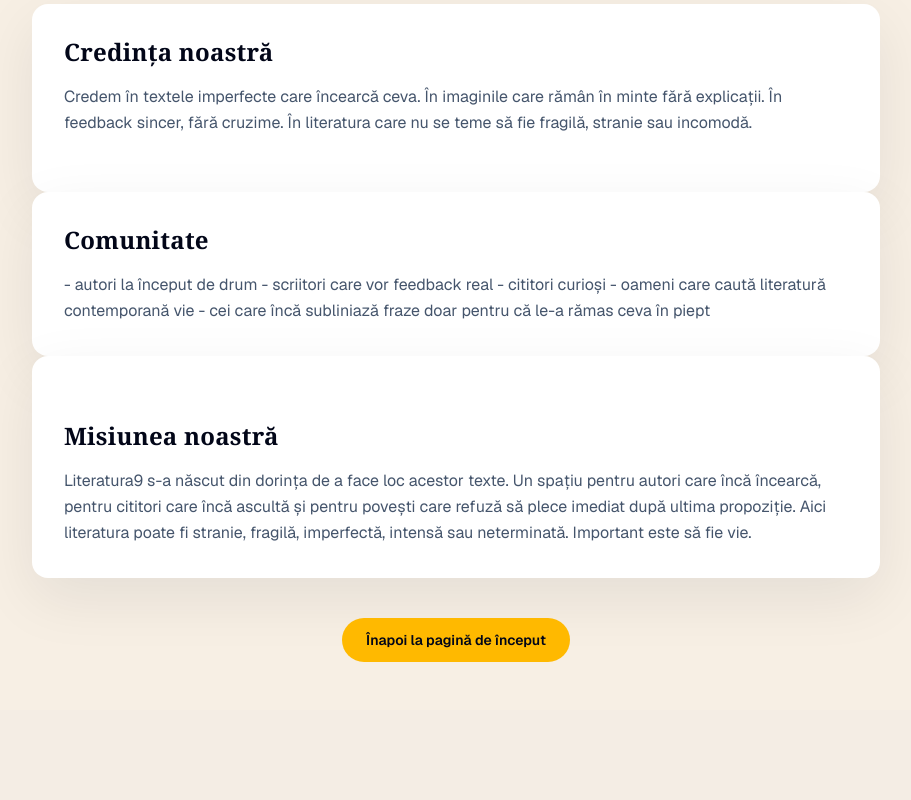
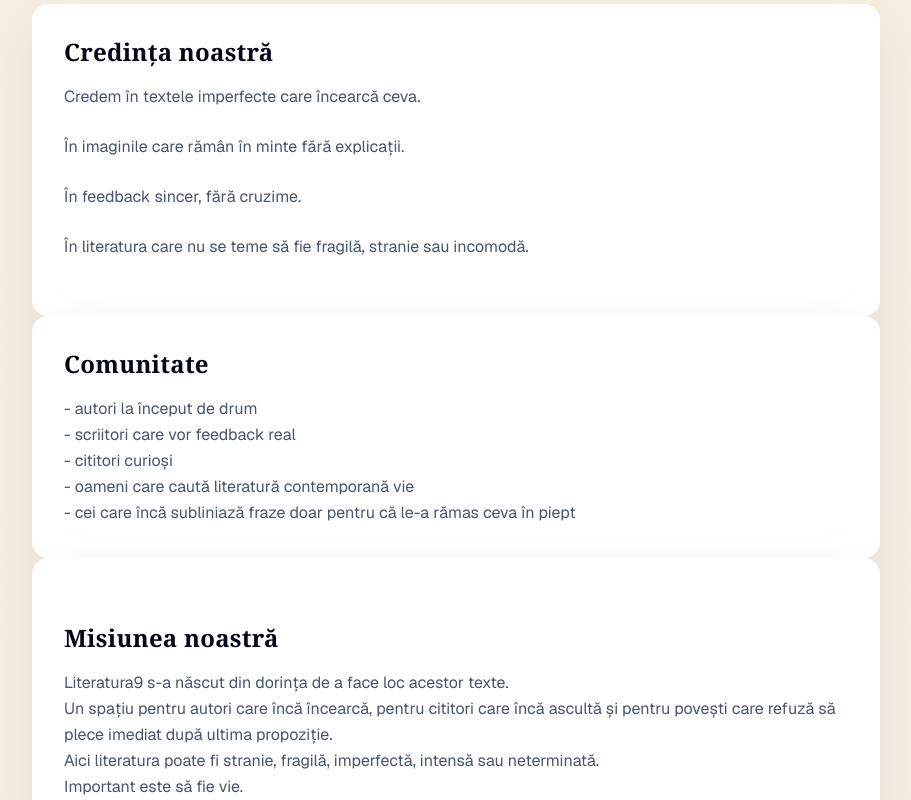
Before and after one commit to magique99/lit-app, a Next.js app: page /about in a window 1280 px wide. Shown: the part 340-1140 px from the top of the page, without its empty margins (184-1095 px from the left). Built offline with nearby package versions, Linux system fonts and the light colour scheme; no server answers.

Commit message:
update UX

```diff
--- a/app/about/page.tsx
+++ b/app/about/page.tsx
@@ -12,8 +12,14 @@ export default function AboutPage() {
           <h2 className="mb-4 text-2xl font-semibold text-slate-950">Credința noastră</h2>
           <p className="mb-6 text-slate-600 leading-relaxed">
             Credem în textele imperfecte care încearcă ceva.
+          </p>
+          <p className="mb-6 text-slate-600 leading-relaxed">
             În imaginile care rămân în minte fără explicații.
+          </p>
+          <p className="mb-6 text-slate-600 leading-relaxed">
             În feedback sincer, fără cruzime.
+          </p>
+          <p className="mb-6 text-slate-600 leading-relaxed">
             În literatura care nu se teme să fie fragilă, stranie sau incomodă.
           </p>
         </div>
@@ -21,9 +27,17 @@ export default function AboutPage() {
           <h2 className="mb-4 text-2xl font-semibold text-slate-950">Comunitate</h2>
           <p className="text-slate-600 leading-relaxed">
            - autori la început de drum
+          </p>
+          <p className="text-slate-600 leading-relaxed">
            - scriitori care vor feedback real
+          </p>
+          <p className="text-slate-600 leading-relaxed">
            - cititori curioși
+          </p>
+          <p className="text-slate-600 leading-relaxed">
            - oameni care caută literatură contemporană vie
+          </p>
+          <p className="text-slate-600 leading-relaxed">
            - cei care încă subliniază fraze doar pentru că le-a rămas ceva în piept
           </p>
         </div>
@@ -31,8 +45,14 @@ export default function AboutPage() {
           <h2 className="mt-8 mb-4 text-2xl font-semibold text-slate-950">Misiunea noastră</h2>
           <p className="text-slate-600 leading-relaxed">
             Literatura9 s-a născut din dorința de a face loc acestor texte.
+          </p>
+          <p className="text-slate-600 leading-relaxed">
             Un spațiu pentru autori care încă încearcă, pentru cititori care încă ascultă și pentru povești care refuză să plece imediat după ultima propoziție.
+          </p>
+          <p className="text-slate-600 leading-relaxed">
             Aici literatura poate fi stranie, fragilă, imperfectă, intensă sau neterminată.
+          </p>
+          <p className="text-slate-600 leading-relaxed">
             Important este să fie vie.
           </p>
         </div>
```
